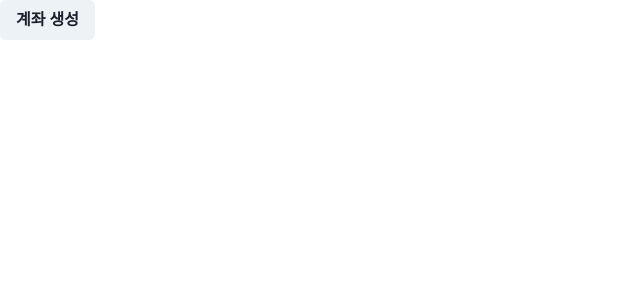
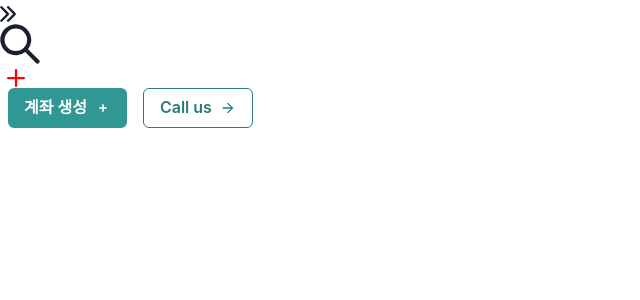
Before and after one commit to kiwi85547/react20240509, a React (Vite) app: page / in a window 1280 px wide. Shown: the top 300 px of the page, without its empty margins (0-640 px from the left). Built offline with nearby package versions, Linux system fonts and the light colour scheme.

Commit message:
icon 및 토스트 연습

```diff
--- a/src/App.jsx
+++ b/src/App.jsx
@@ -1,11 +1,16 @@
 import React from 'react';
 import {Button, ChakraProvider, useToast} from "@chakra-ui/react";
+import {AddIcon, ArrowForwardIcon, ArrowRightIcon, SearchIcon, SmallAddIcon} from "@chakra-ui/icons";
 
 function App(props) {
     const toast = useToast();
     return (
         <ChakraProvider>
-            <Button onClick={() => toast({
+            <ArrowRightIcon/><br/>
+            <SearchIcon boxSize={10}/><br/>
+            <AddIcon w={8} h={18} color={"red"}/><br/>
+            <Button ml={2} colorScheme={"teal"} rightIcon={<SmallAddIcon/>}
+                    onClick={() => toast({
                         title: "토스트 제목",
                         description: "We've created your account for you",
                         //status: "info" 파란색 "success" 초록색
@@ -15,6 +20,16 @@ function App(props) {
                         duration: 2000
                     })}>계좌 생성
             </Button>
+            <Button rightIcon={<ArrowForwardIcon/>} variant={"outline"}
+                    colorScheme={"teal"} ml={4}
+                    onClick={() => toast({
+                        description: "02-333-4444",
+                        status: "info",
+                        position: "top",
+                        duration: 3000,
+                        isClosable: true
+                    })}
+            >Call us</Button>
         </ChakraProvider>
     );
 }
```
Lines whose indentation alone changed are shown as unchanged.
